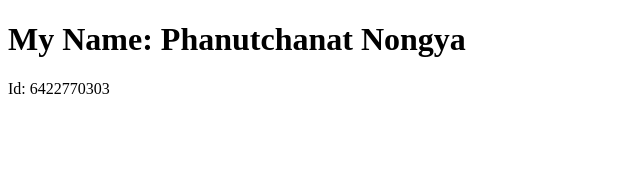
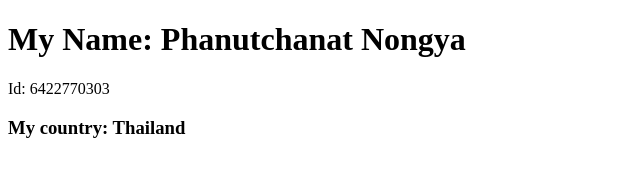
Before and after one commit to Phanutchanat/DES424_6422770303, a plain HTML site: page src/index.html in a window 1280 px wide. Shown: the whole page, without its empty margins (0-640 px from the left). Drawn offline with Linux system fonts and the light colour scheme.

Commit message:
change html

```diff
--- a/src/index.html
+++ b/src/index.html
@@ -3,5 +3,6 @@
     <body>
     	<h1>My Name: Phanutchanat Nongya</h1>
         <p>Id: 6422770303</p>
+        <h3>My country: Thailand</h3>
     </body>
 </html>
```
